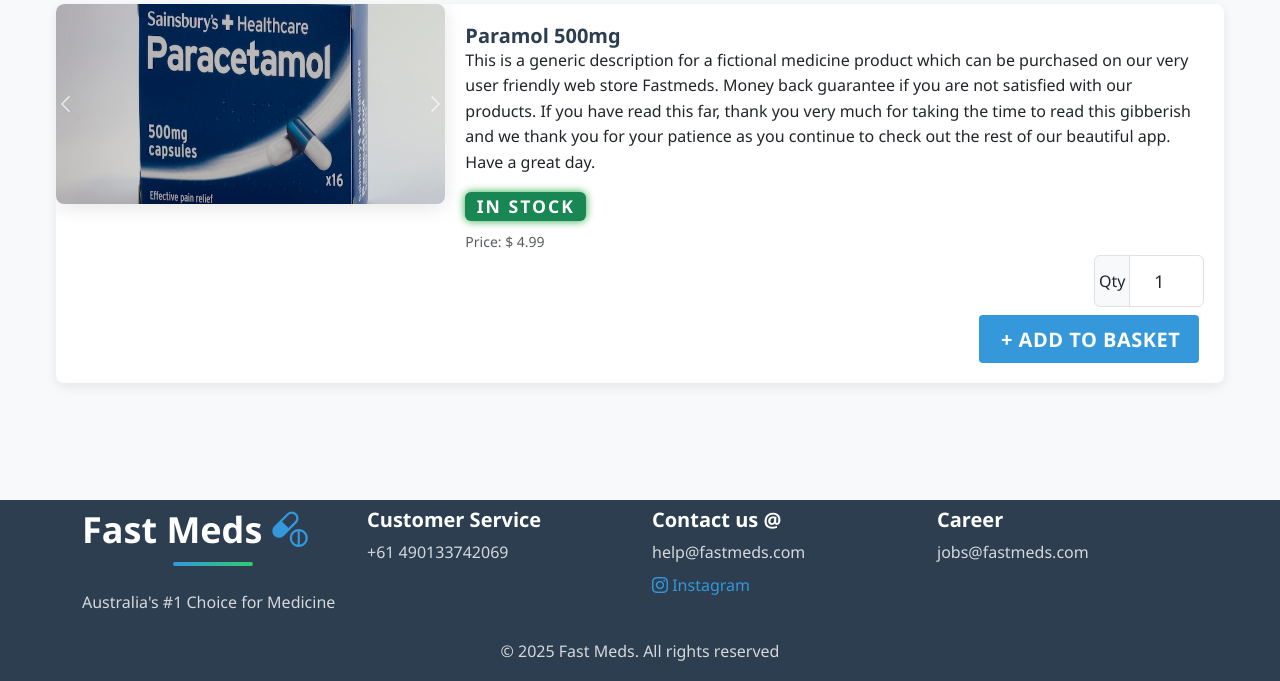
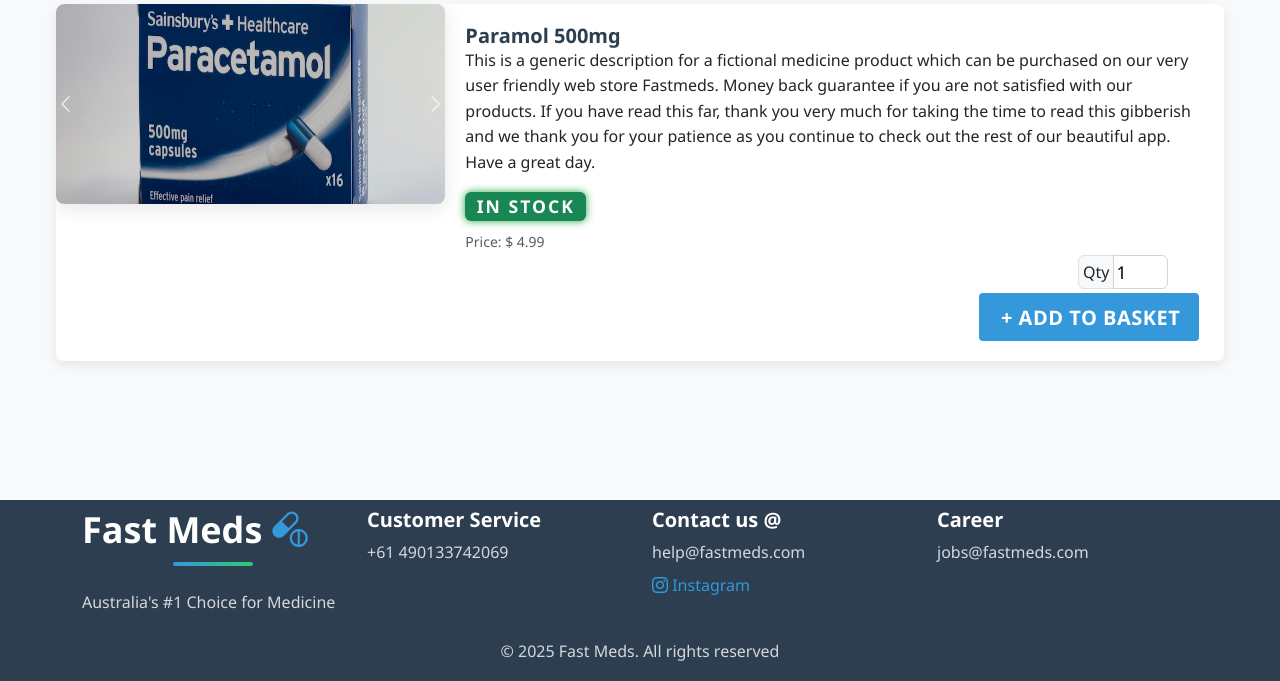
Before and after one commit to KaanAkkaya94/fastmeds, a Flask app: page /product/1/ in a window 1280 px wide. Shown: the part 152-833 px from the top of the page. Run offline with Flask 3, Linux system fonts and the light colour scheme; data comes from the database, SQL or seed files in the repository; some libraries are stand-ins or nearby versions.

Commit message:
button modifications x2

```diff
--- a/fastmeds/project/templates/product_details.html
+++ b/fastmeds/project/templates/product_details.html
@@ -44,15 +44,15 @@
                           action="{{ url_for('main.adding_to_basket', product_id=product.id) }}"
                           class="d-flex flex-column align-items-end"
                           style="width: 220px;">
-                      <div class="input-group mb-2" style="width: 110px;">
+                      <div class="input-group mb-1 me-3" style="width: 110px;">
                         <span class="input-group-text p-1" style="font-size: 1rem; border-radius: 0.375rem 0 0 0.375rem;">Qty</span>
                         <input
                           type="number"
                           name="quantity"
                           value="1"
                           min="1"
-                          class="form-control text-center"
-                          style="width: 55px; font-size: 1.1rem; border-radius: 0 0.375rem 0.375rem 0;"
+
+                          style="width: 55px; font-size: 1.1rem; border-radius: 0 0.375rem 0.375rem 0; border: 1px solid #ced4da;"
                           aria-label="Quantity"
                         >
                       </div>
```
